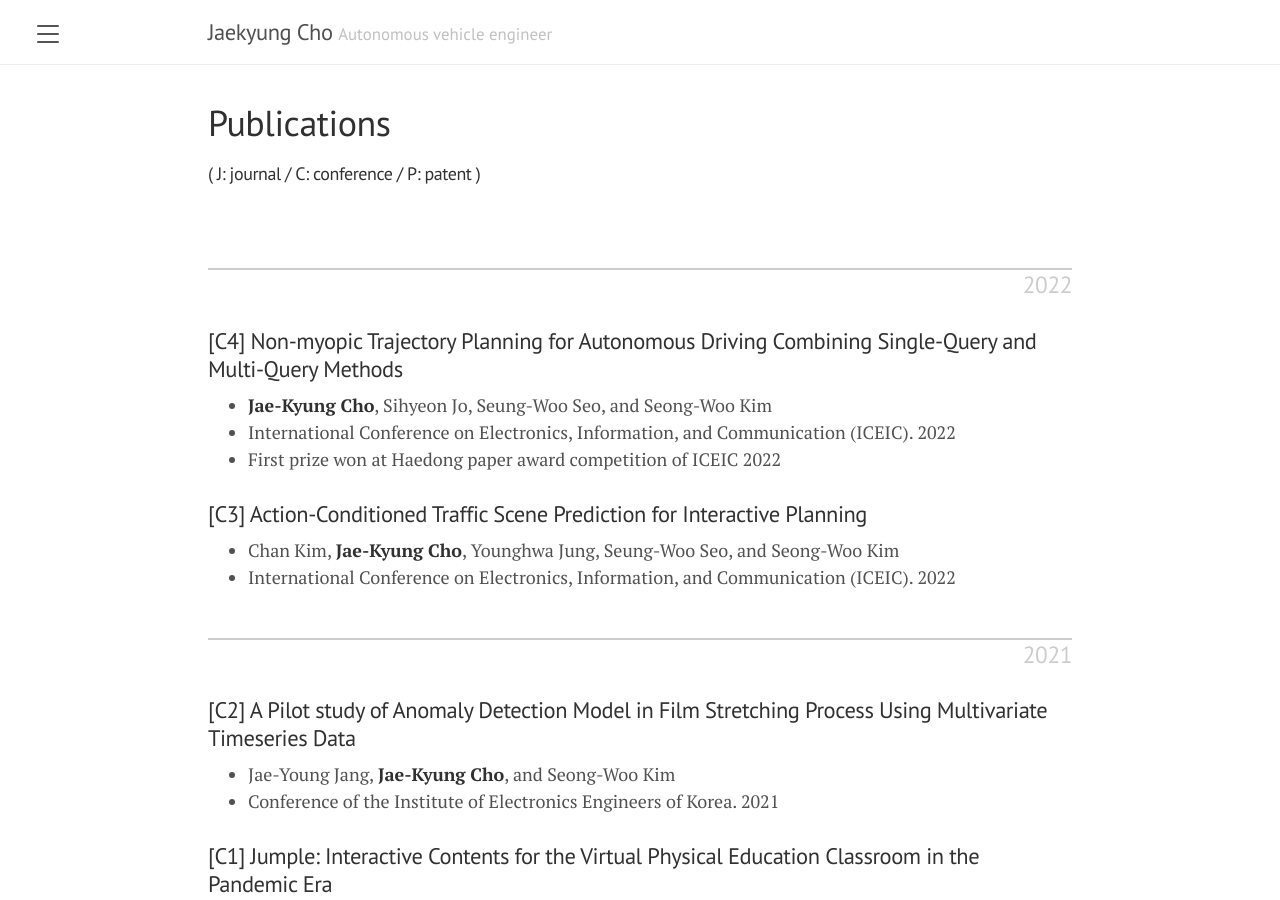
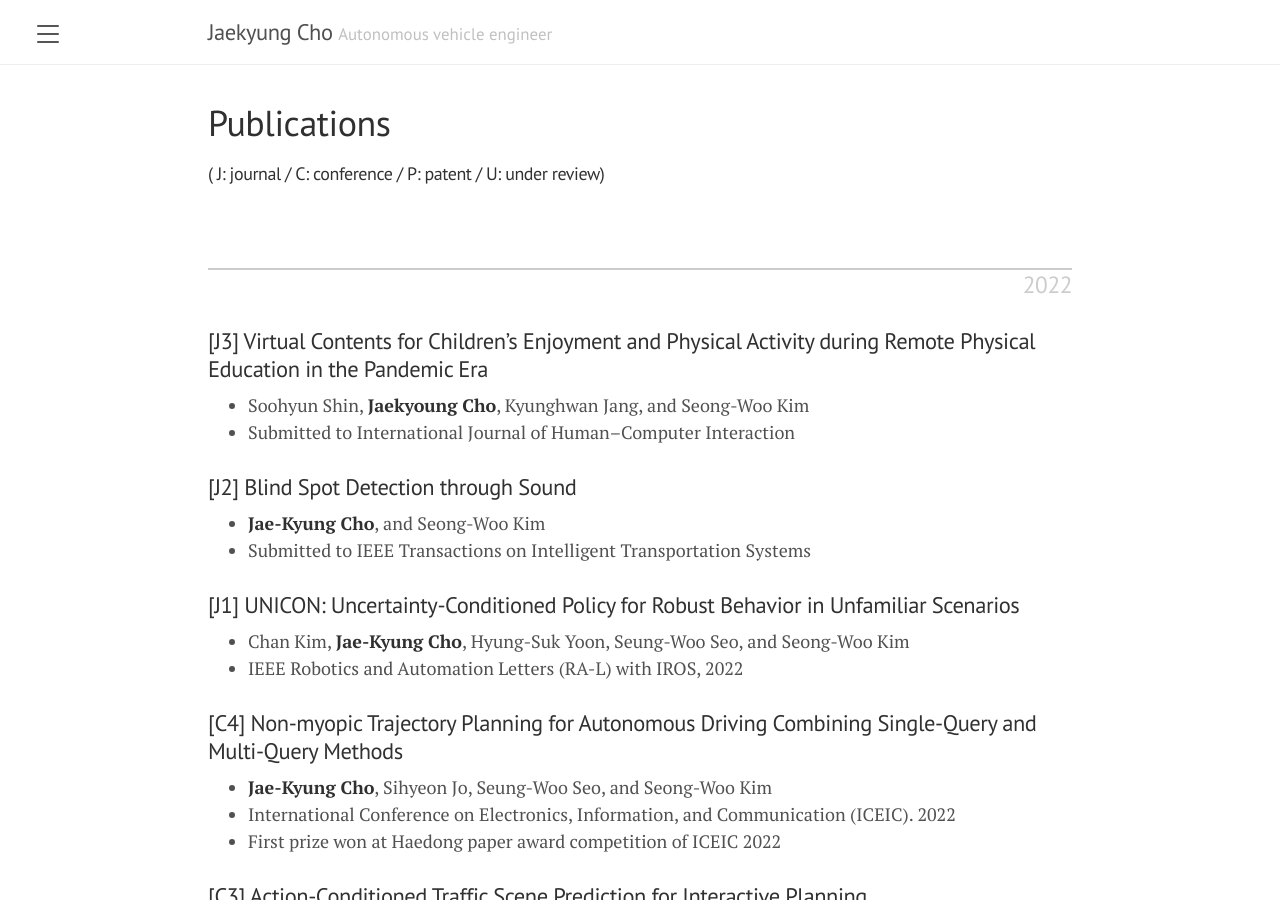
Before and after one commit to jackyoung96/jackyoung96.github.io, a Jekyll site: the page built from publications.md, in a window 1280 px wide and 900 px high. Built offline with Jekyll 4.4.1, drawn with Linux system fonts in a browser that asks for light colours.

Commit message:
publication update

```diff
--- a/publications.md
+++ b/publications.md
@@ -2,10 +2,22 @@
 layout: page
 title: "Publications"
 ---
-#### ( J: journal / C: conference / P: patent )
+#### ( J: journal / C: conference / P: patent / U: under review)
 <br>
 
 <h2 class="yearbar"> 2022 </h2>
+
+### [J3] Virtual Contents for Children’s Enjoyment and Physical Activity during Remote Physical Education in the Pandemic Era
+- Soohyun Shin, **Jaekyoung Cho**, Kyunghwan Jang, and Seong-Woo Kim
+- Submitted to International Journal of Human–Computer Interaction
+
+### [J2] Blind Spot Detection through Sound
+- **Jae-Kyung Cho**, and Seong-Woo Kim
+- Submitted to IEEE Transactions on Intelligent Transportation Systems
+
+### [J1] UNICON: Uncertainty-Conditioned Policy for Robust Behavior in Unfamiliar Scenarios
+- Chan Kim, **Jae-Kyung Cho**, Hyung-Suk Yoon, Seung-Woo Seo, and Seong-Woo Kim
+- IEEE Robotics and Automation Letters (RA-L) with IROS, 2022
 
 ### [C4] Non-myopic Trajectory Planning for Autonomous Driving Combining Single-Query and Multi-Query Methods
 - **Jae-Kyung Cho**, Sihyeon Jo, Seung-Woo Seo, and Seong-Woo Kim
```
